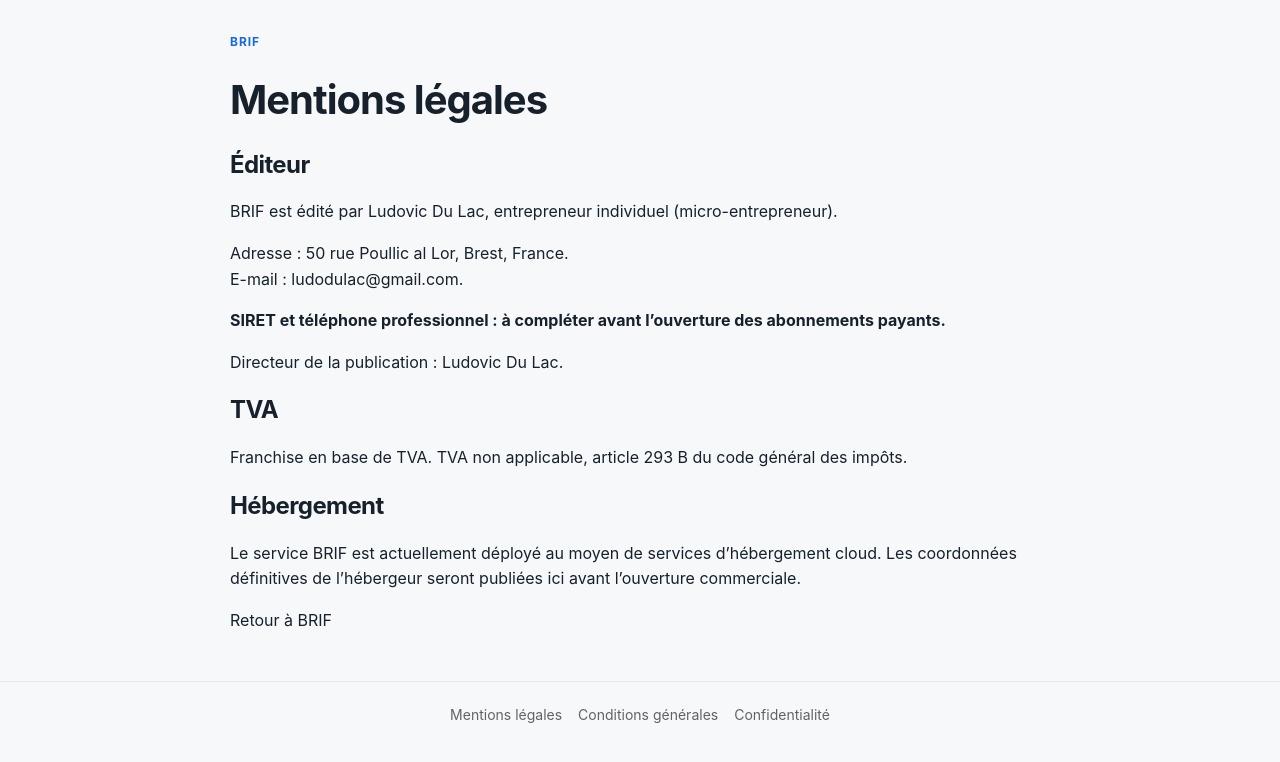
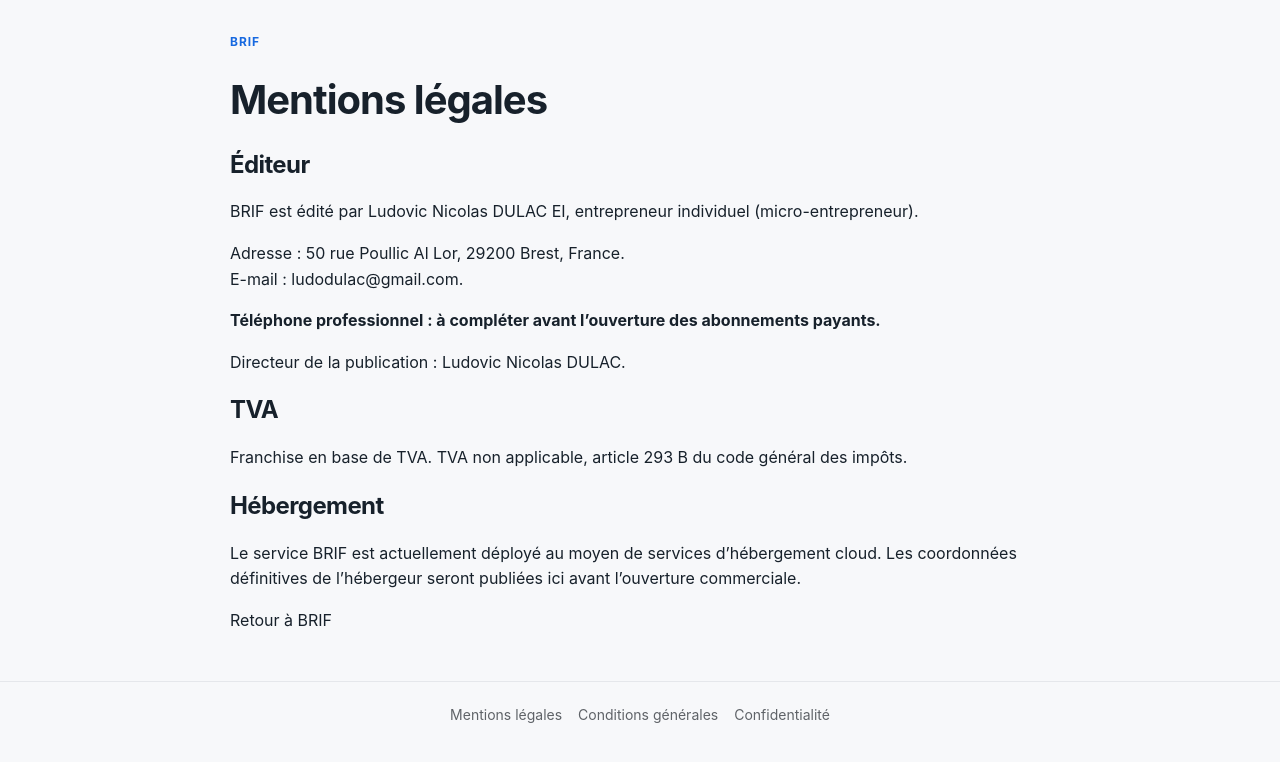
Before and after one commit to ludodulac/DROP-Service, a Next.js app: page /mentions-legales in a window 1280 px wide. Shown: the top 762 px of the page. Built offline with nearby package versions, Linux system fonts and the light colour scheme.

Commit message:
Update BRIF legal identity details

```diff
--- a/src/app/mentions-legales/page.tsx
+++ b/src/app/mentions-legales/page.tsx
@@ -4,10 +4,10 @@
   return <main className="page-shell"><div className="panel" style={{maxWidth:820,margin:"2rem auto"}}>
     <p className="eyebrow">BRIF</p><h1>Mentions légales</h1>
     <h2>Éditeur</h2>
-    <p>BRIF est édité par Ludovic Du Lac, entrepreneur individuel (micro-entrepreneur).</p>
-    <p>Adresse : 50 rue Poullic al Lor, Brest, France.<br/>E-mail : ludodulac@gmail.com.</p>
-    <p><strong>SIRET et téléphone professionnel : à compléter avant l’ouverture des abonnements payants.</strong></p>
-    <p>Directeur de la publication : Ludovic Du Lac.</p>
+    <p>BRIF est édité par Ludovic Nicolas DULAC EI, entrepreneur individuel (micro-entrepreneur).</p>
+    <p>Adresse : 50 rue Poullic Al Lor, 29200 Brest, France.<br/>E-mail : ludodulac@gmail.com.</p>
+    <p><strong>Téléphone professionnel : à compléter avant l’ouverture des abonnements payants.</strong></p>
+    <p>Directeur de la publication : Ludovic Nicolas DULAC.</p>
     <h2>TVA</h2>
     <p>Franchise en base de TVA. TVA non applicable, article 293 B du code général des impôts.</p>
     <h2>Hébergement</h2>
```
